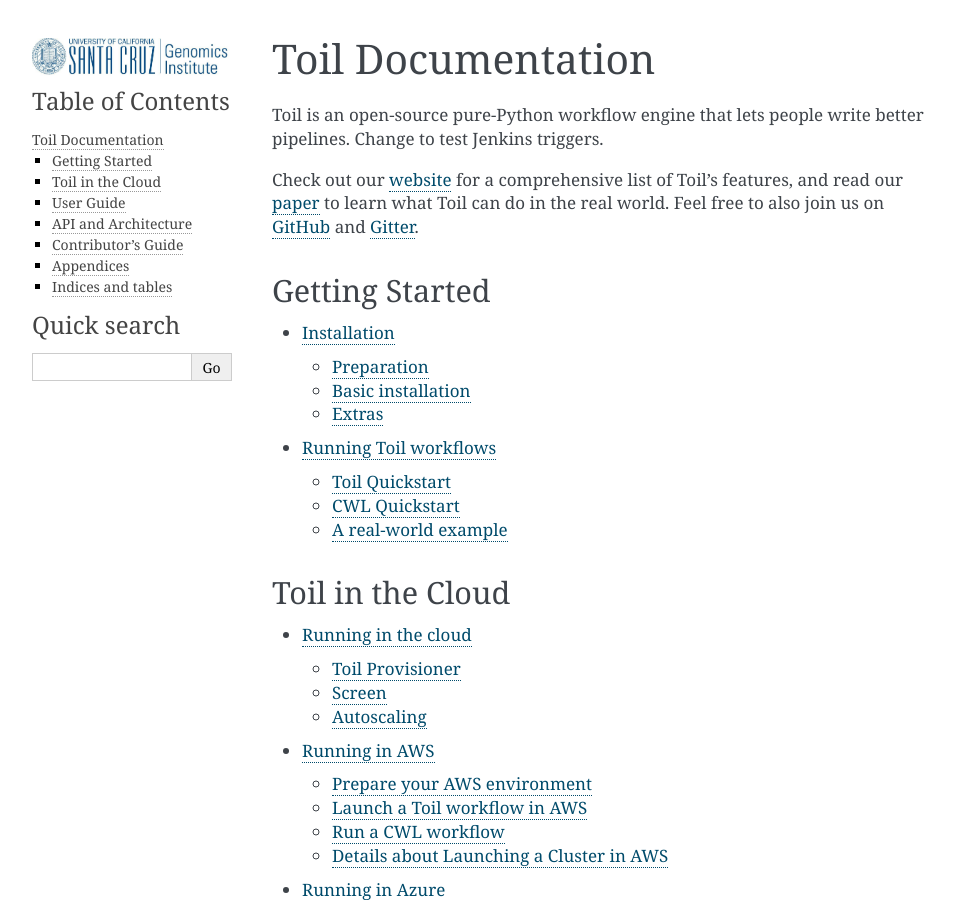
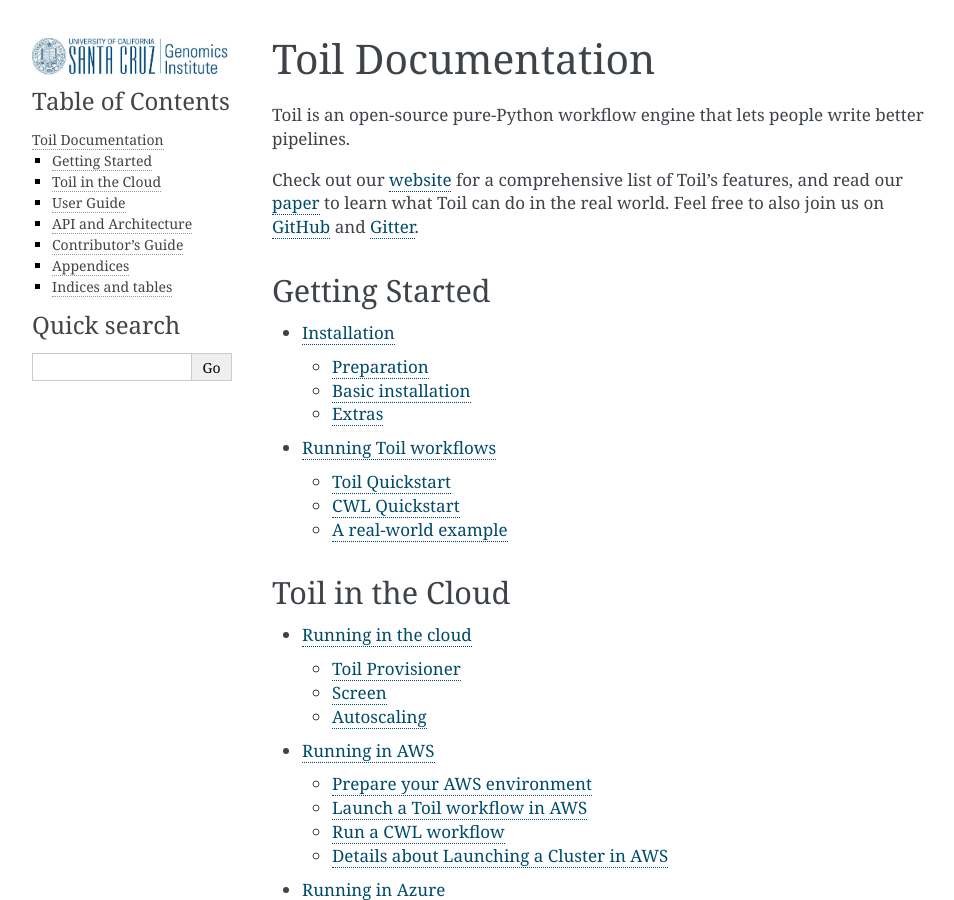
Before and after one commit to DataBiosphere/toil, a Sphinx documentation site: the page built from docs/index.rst, in a window 1280 px wide and 900 px high. Shown: the whole window, without its empty margins (148-1102 px from the left). Built offline with Sphinx 7.4.7, drawn with Linux system fonts in a browser that asks for light colours; the version number could not be read and is left out.

Commit message:
Update index.rst

```diff
--- a/docs/index.rst
+++ b/docs/index.rst
@@ -1,7 +1,7 @@
 Toil Documentation
 ==================
 
-Toil is an open-source pure-Python workflow engine that lets people write better pipelines. Change to test Jenkins triggers.
+Toil is an open-source pure-Python workflow engine that lets people write better pipelines.
 
 Check out our `website`_ for a comprehensive list of Toil's features, and read our `paper`_ to learn what Toil can do in the real world.  Feel free to also join us on `GitHub`_ and `Gitter`_.
 
```
